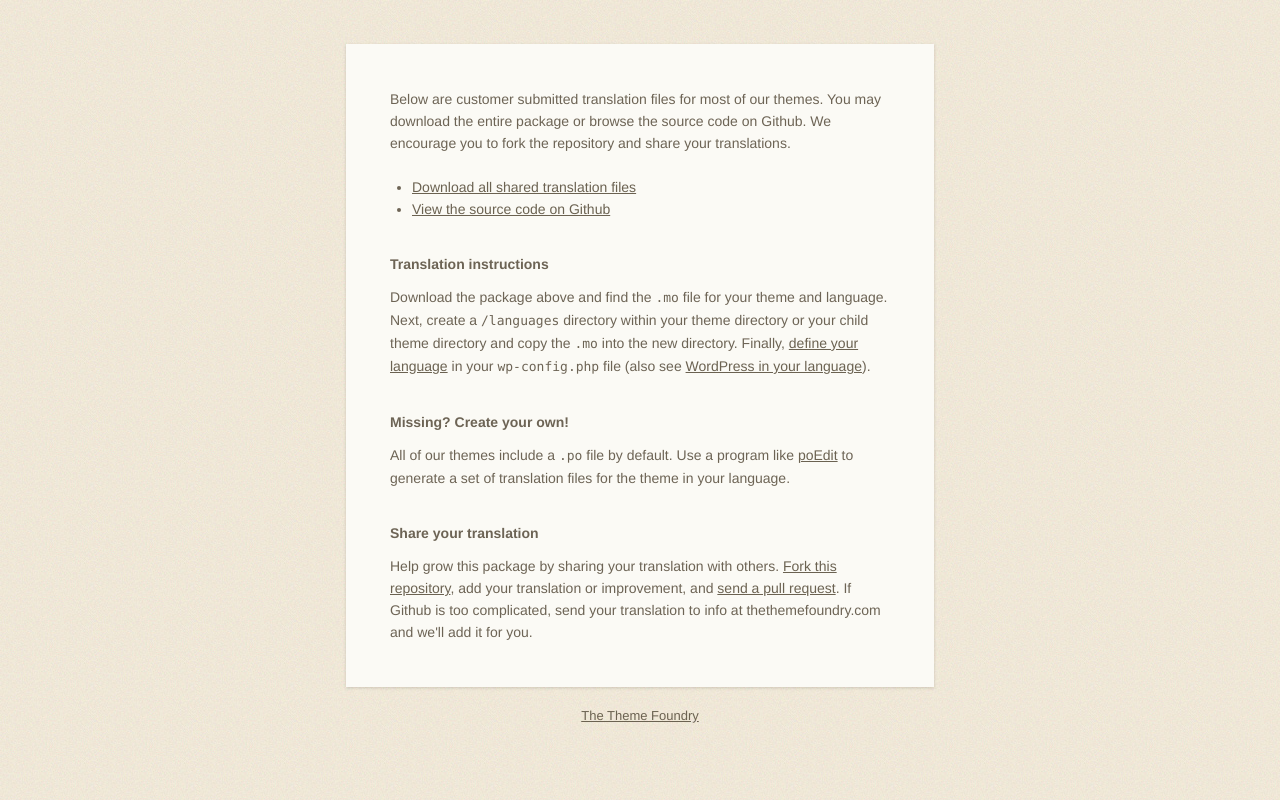
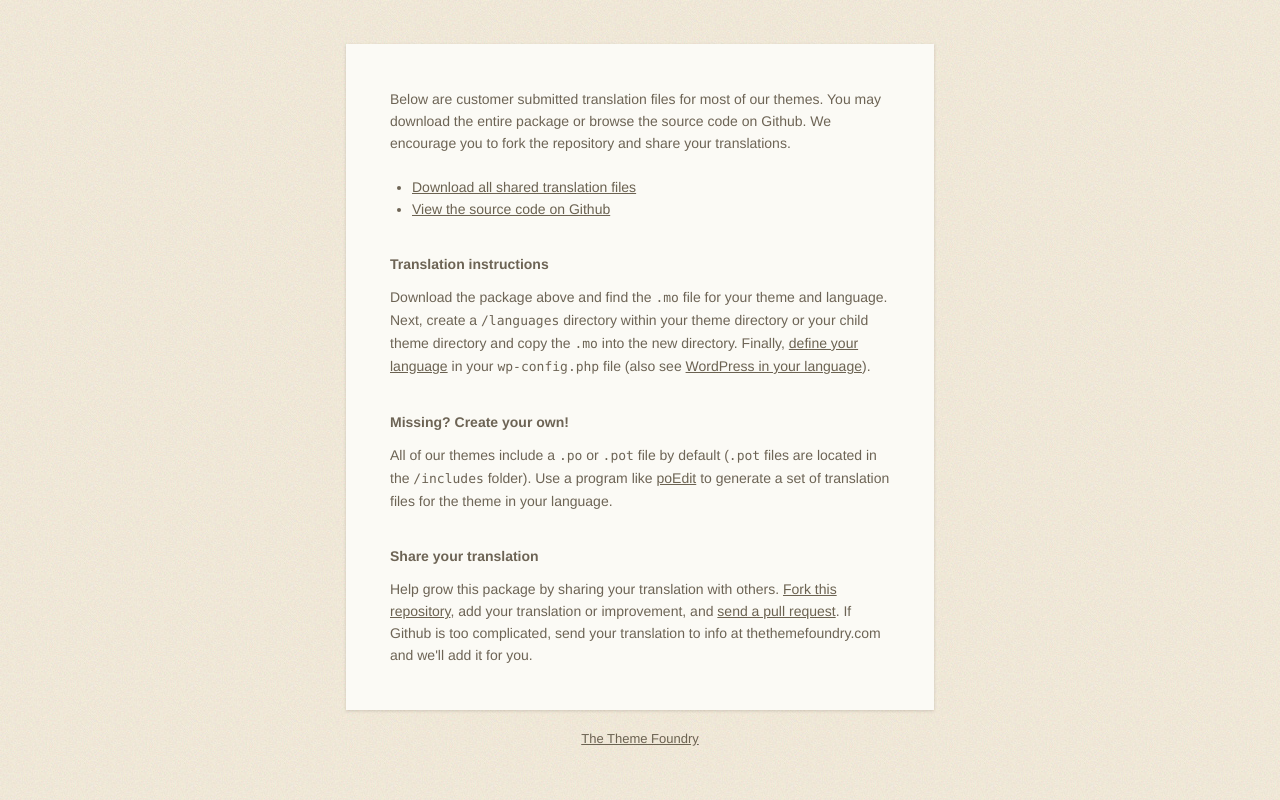
Before and after one commit to thethemefoundry/ttf-translate, a plain HTML site: page index.html in a window 1280 px wide. Drawn offline with Linux system fonts and the light colour scheme.

Commit message:
Mention .pot files as well as .po files for translations.

```diff
--- a/index.html
+++ b/index.html
@@ -27,7 +27,7 @@
 		</div>
 		<div class="section">
 			<h2>Missing? Create your own!</h2>
-			<p>All of our themes include a <code>.po</code> file by default. Use a program like <a href="http://www.poedit.net/">poEdit</a> to generate a set of translation files for the theme in your language.</p>
+			<p>All of our themes include a <code>.po</code> or <code>.pot</code> file by default (<code>.pot</code> files are located in the <code>/includes</code> folder). Use a program like <a href="http://www.poedit.net/">poEdit</a> to generate a set of translation files for the theme in your language.</p>
 		</div>
 		<div class="section">
 			<h2>Share your translation</h2>
```
